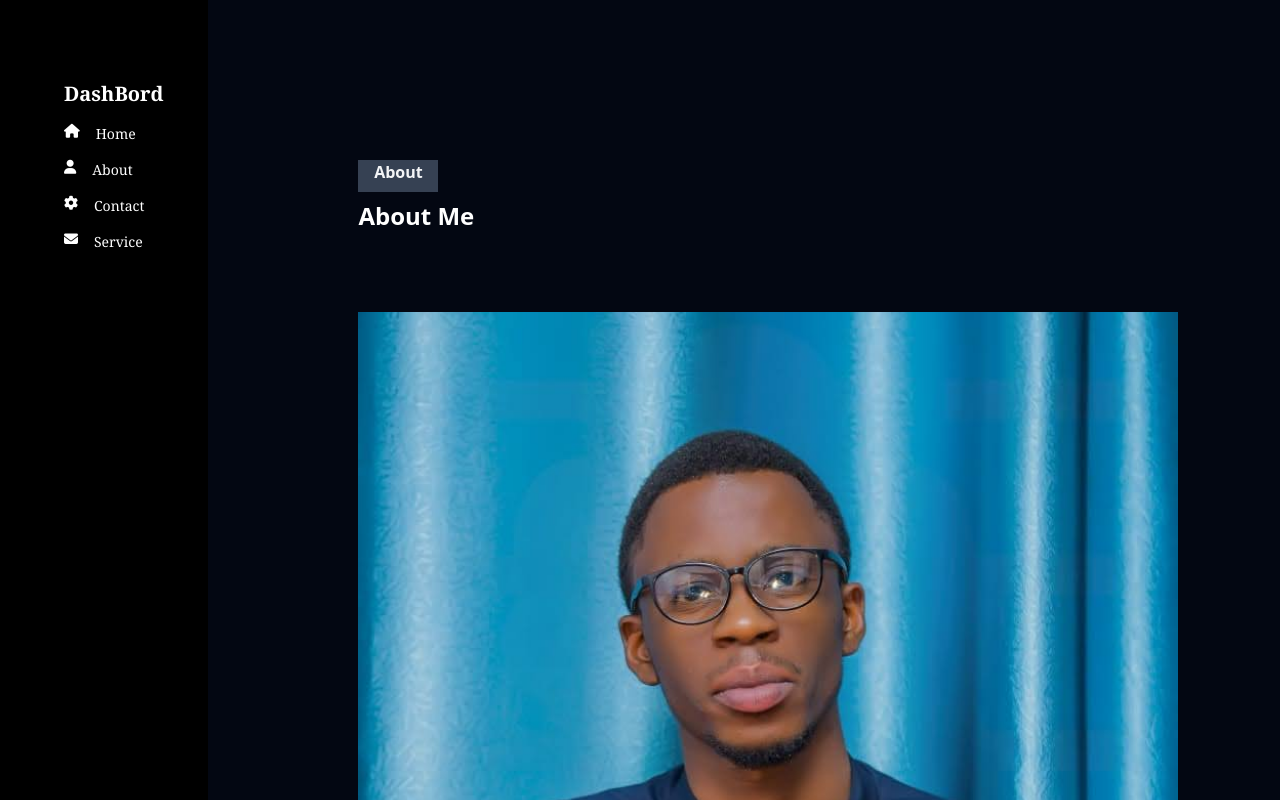
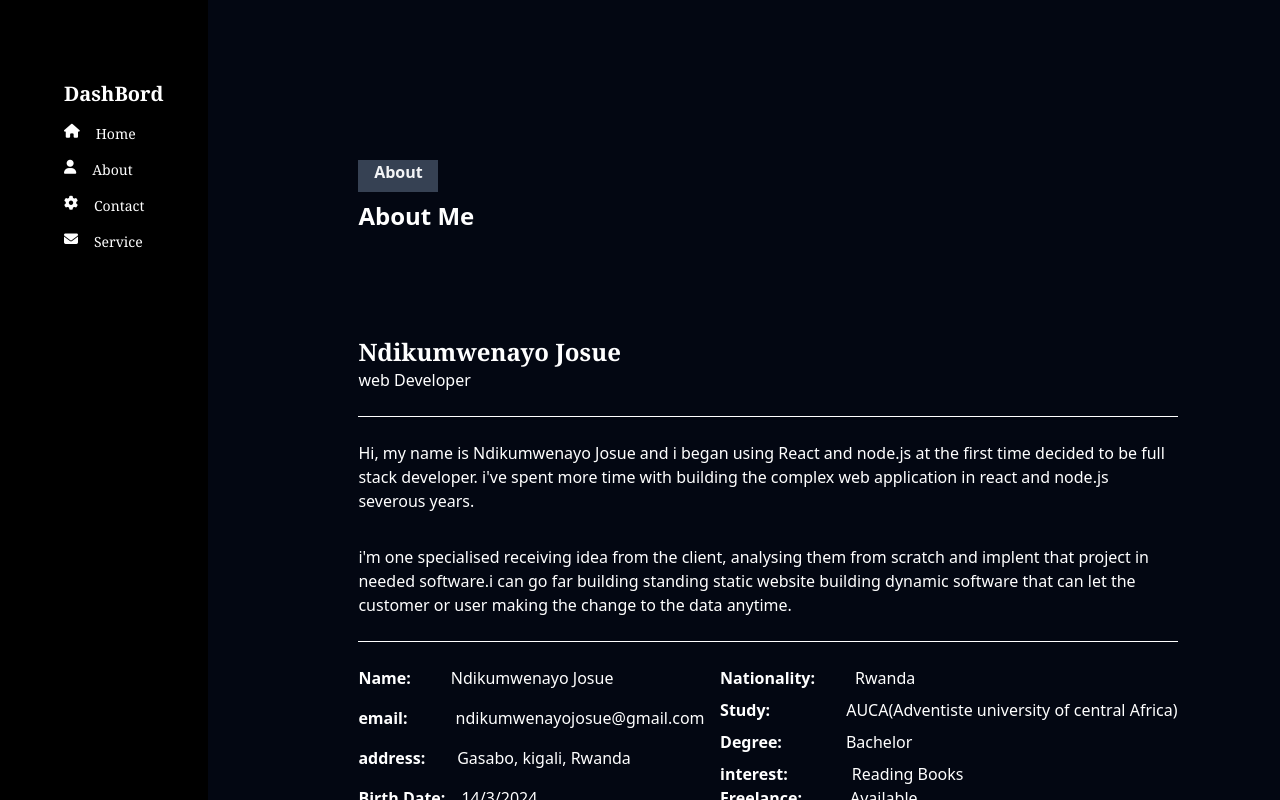
Before and after one commit to josue583/Joshua-portfolio, a React (Vite) app: page /about in a window 1280 px wide. Shown: the top 800 px of the page. Built offline with nearby package versions, Linux system fonts and the light colour scheme.

Commit message:
fix image path

```diff
--- a/src/pages/About.jsx
+++ b/src/pages/About.jsx
@@ -1,6 +1,6 @@
 import React from 'react'
 import Sidebar from '../components/Sidebar'
-import joshua from "../assets/joshua.JPG"
+// import joshua from "../assets/joshua.JPG"
 import Myinformation from '../components/Myinformation.jsx/Myinformation'
 // import Skills from '../components/skills.jsx'
 import Progress_bar from '../components/Progress_bar'
@@ -20,7 +20,7 @@ function About() {
 
       <div className='w-full flex flex-col gap-6'>
       <div className='w-full md:w-full '>
-          <img className='w-full h-[600px] md:w-full md:h-fit ' src={joshua} alt="" />
+          {/* <img className='w-full h-[600px] md:w-full md:h-fit ' src={joshua} alt="" /> */}
         </div>
         <div className='w-full'>
           <h1 className='text-2xl font-bold font-serif'>Ndikumwenayo Josue</h1>
```
